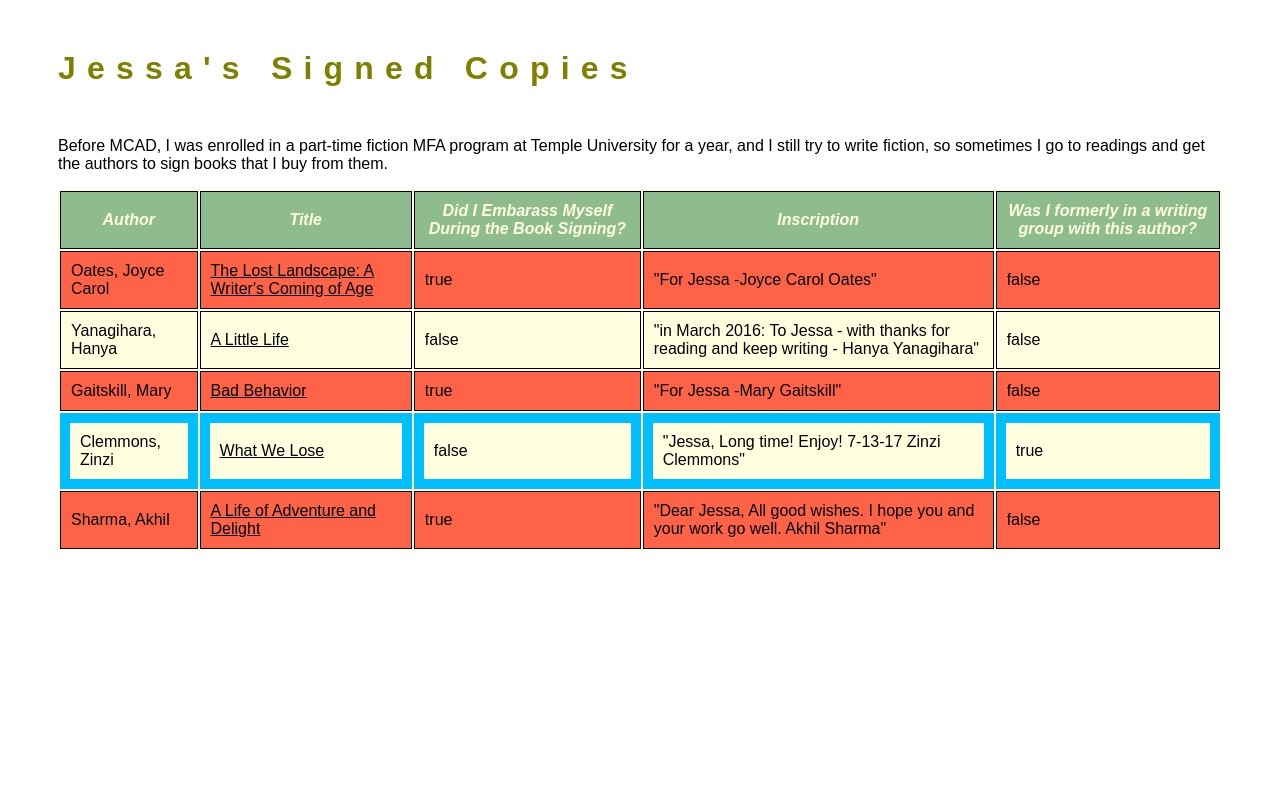
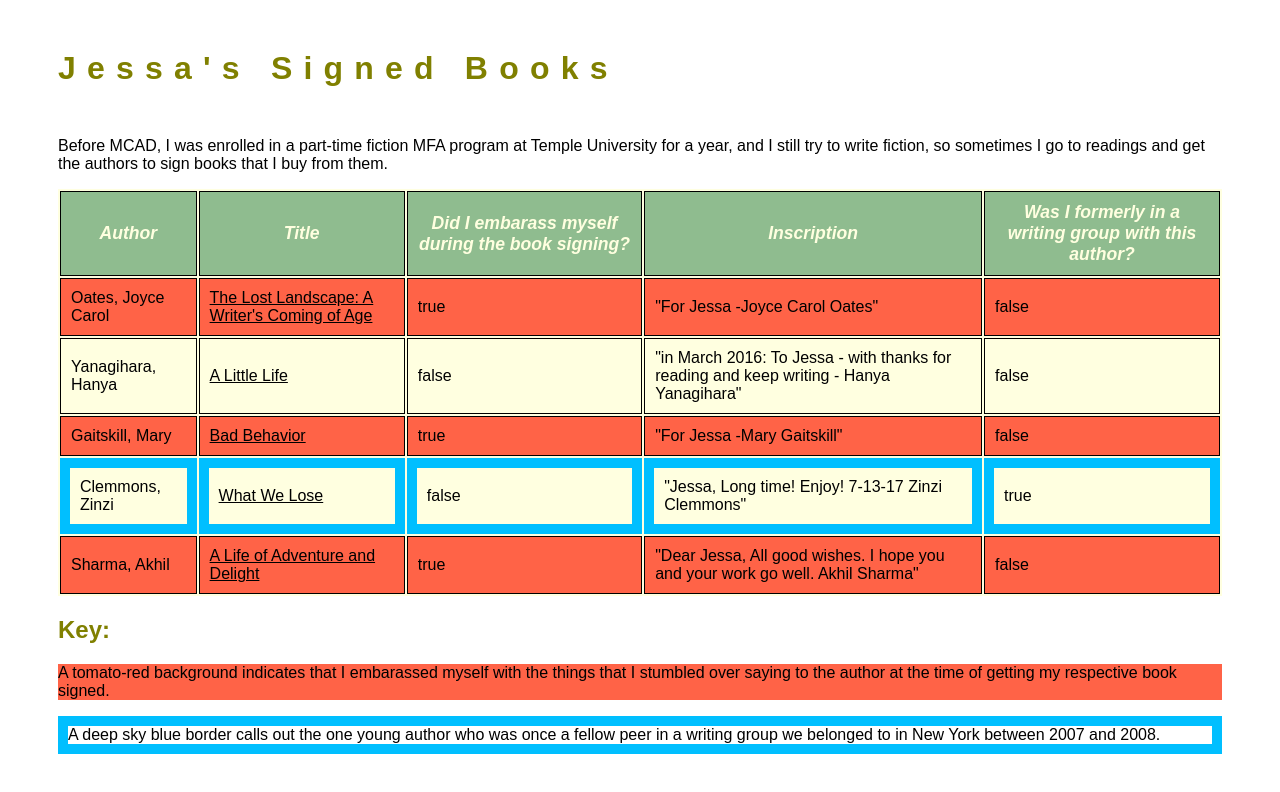
Before and after one commit to jfark/prgrmwk10, a plain HTML site: page index.html in a window 1280 px wide. Drawn offline with nearby package versions, Linux system fonts and the light colour scheme.

Commit message:
Final Touches

```diff
--- a/index.html
+++ b/index.html
@@ -2,12 +2,12 @@
 <html lang="en">
 <head>
 	<meta charset="utf-8">
-	<title>Jessa's Signed Copies Collection</title>
+	<title>Jessa's Signed Books Collection</title>
 	<link type="text/css" rel="stylesheet" href="style.css">
 </head>
 <body>
 	<header>
-		<h1>Jessa's Signed Copies</h1>
+		<h1>Jessa's Signed Books</h1>
 	</header>
 	<main>
 		<p>Before MCAD, I was enrolled in a part-time fiction MFA program at Temple University for a year, and I still try to write fiction, so sometimes I go to readings and get the authors to sign books that I buy from them.</p>
@@ -16,7 +16,7 @@
 				<tr>
 					<td>Author</td>
 					<td>Title</td>
-					<td>Did I Embarass Myself During the Book Signing?</td>
+					<td>Did I embarass myself during the book signing?</td>
 					<td>Inscription</td>
 					<td>Was I formerly in a writing group with this author?</td>
 				</tr>
@@ -31,6 +31,12 @@
 				</tr>
 			</tbody>
 		</table>
+
+		<h2>Key:</h2>
+
+		<p class="embarassing">A tomato-red background indicates that I embarassed myself with the things that I stumbled over saying to the author at the time of getting my respective book signed.</p>
+		<p class="oldfriend">A deep sky blue border calls out the one young author who was once a fellow peer in a writing group we belonged to in New York between 2007 and 2008.</p>
+
 	</main>
 
 	<script src="https://cdn.jsdelivr.net/npm/vue"></script>
--- a/style.css
+++ b/style.css
@@ -3,7 +3,6 @@ body {
 }
 
 header {
-	color: olive;
 	letter-spacing: .7em;
 	margin: 50px;
 }
@@ -16,6 +15,10 @@ main {
 	display: none;
 }
 
+h1, h2 {
+	color: olive;
+}
+
 table {
 	background: lightyellow;
 }
@@ -26,6 +29,7 @@ thead {
 	background: darkseagreen;
 	color: lightyellow;
 	font-weight: bold;
+	font-size: 1.1em;
 }
 
 tr, td {
```
